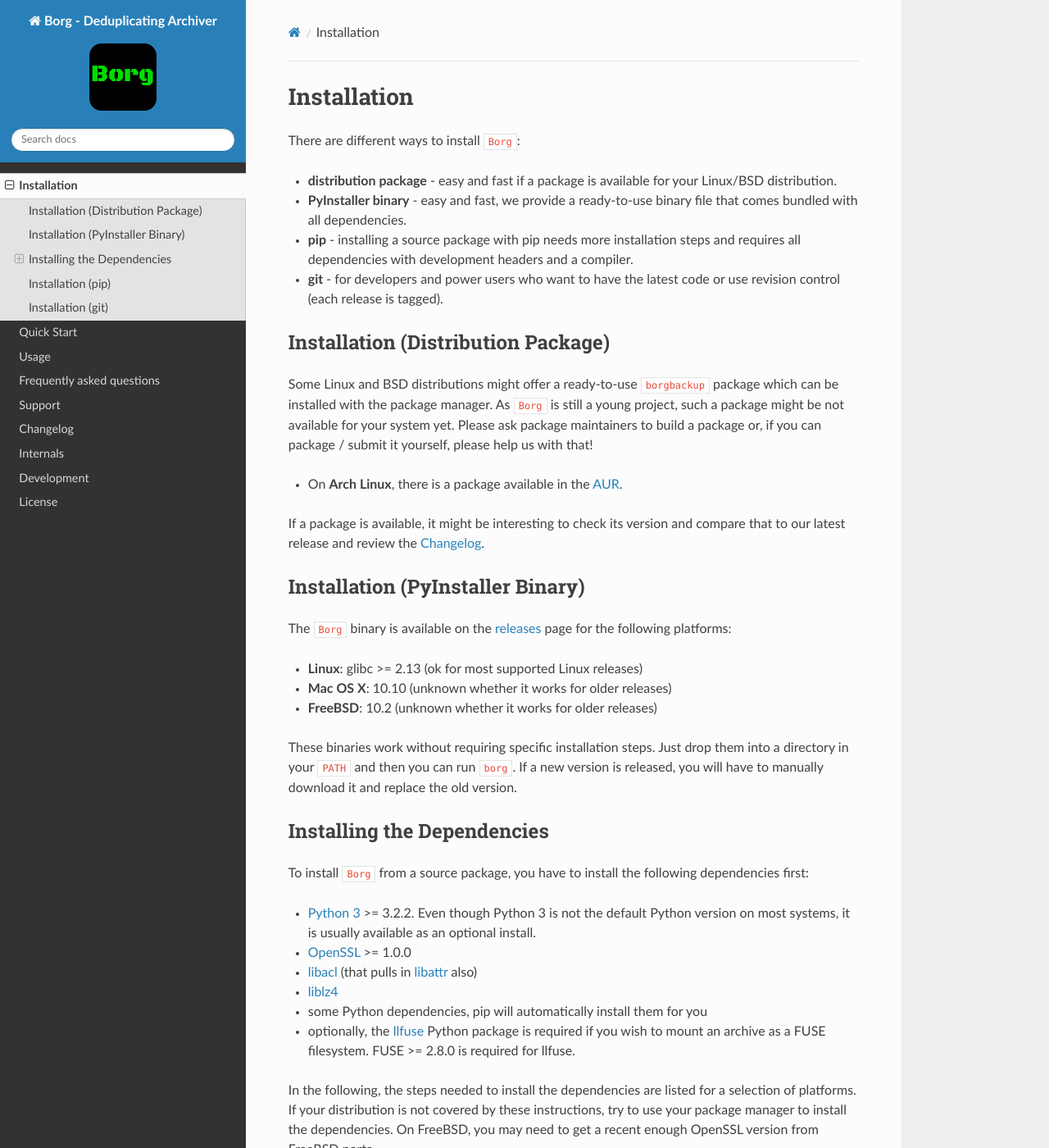
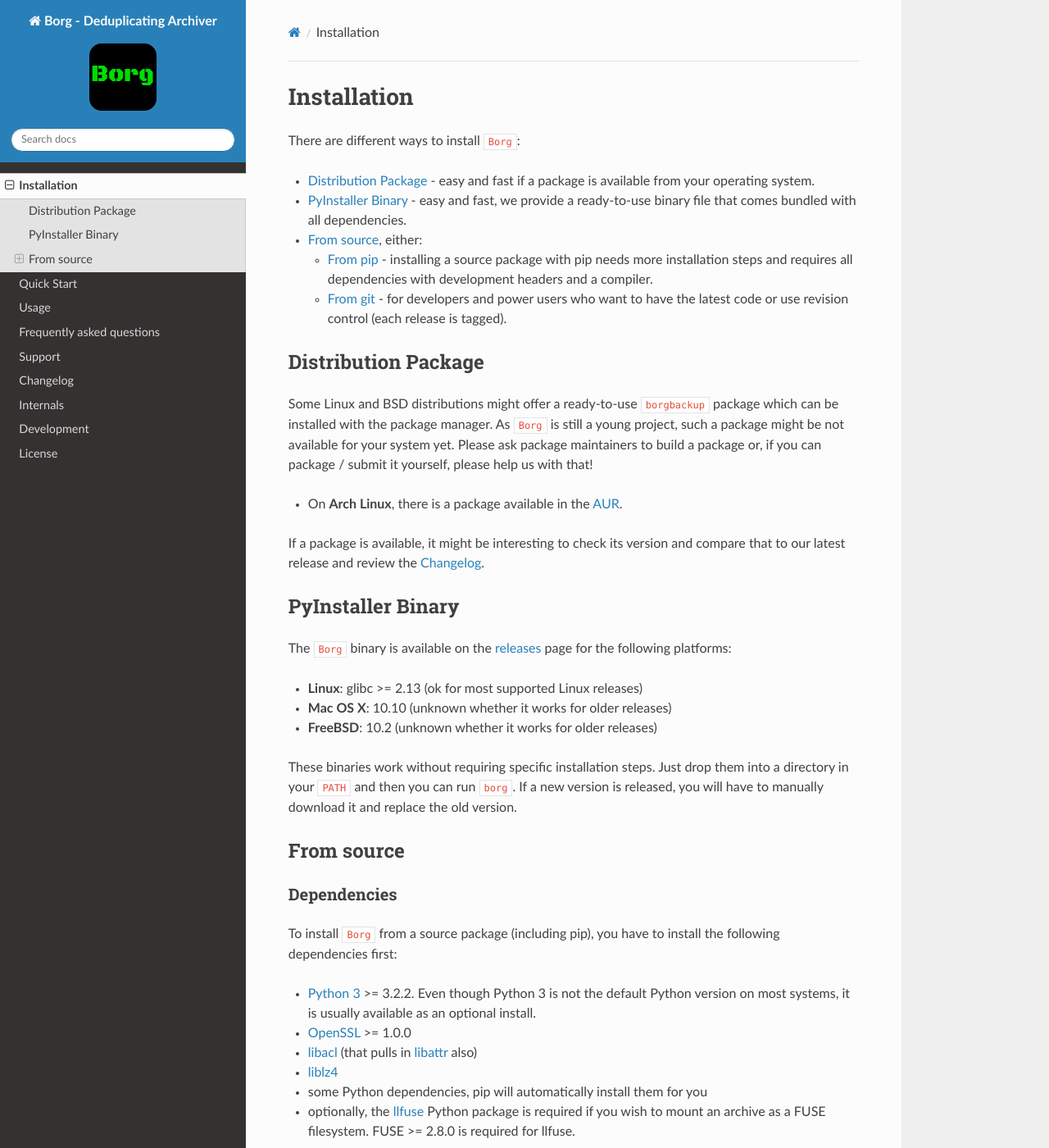
Before and after one commit to borgbackup/borg, a Sphinx documentation site: the page built from docs/installation.rst, in a window 1280 px wide and 1400 px high. Shown: the whole window at 82% size. Built offline with Sphinx 7.4.7 and the Read the Docs theme 2.0.0, drawn with Linux system fonts in a browser that asks for light colours; the version number could not be read and is left out; some of the changed text lies outside the part shown.

Commit message:
restructure install page headings
do not repeat "installation" all the time, and regroup git and pip under "from source"

also link to the sections in the summary

```diff
--- a/docs/installation.rst
+++ b/docs/installation.rst
@@ -6,18 +6,23 @@
 
 There are different ways to install |project_name|:
 
-- **distribution package** - easy and fast if a package is available for your
-  Linux/BSD distribution.
-- **PyInstaller binary** - easy and fast, we provide a ready-to-use binary file
+- :ref:`distribution-package` - easy and fast if a package is
+  available from your operating system.
+- :ref:`pyinstaller-binary` - easy and fast, we provide a ready-to-use binary file
   that comes bundled with all dependencies.
-- **pip** - installing a source package with pip needs more installation steps
-  and requires all dependencies with development headers and a compiler.
-- **git** - for developers and power users who want to have the latest code or
-  use revision control (each release is tagged).
+- :ref:`source-install`, either:
 
+  - :ref:`pip-installation` - installing a source package with pip needs
+    more installation steps and requires all dependencies with
+    development headers and a compiler.
+  - :ref:`git-installation`  - for developers and power users who want to
+    have the latest code or use revision control (each release is
+    tagged).
 
-Installation (Distribution Package)
------------------------------------
+.. _distribution-package:
+
+Distribution Package
+--------------------
 
 Some Linux and BSD distributions might offer a ready-to-use ``borgbackup``
 package which can be installed with the package manager.  As |project_name| is
@@ -32,9 +37,10 @@
 
 .. _AUR: https://aur.archlinux.org/packages/borgbackup/
 
+.. _pyinstaller-binary:
 
-Installation (PyInstaller Binary)
----------------------------------
+PyInstaller Binary
+------------------
 
 The |project_name| binary is available on the releases_ page for the following
 platforms:
@@ -50,10 +56,15 @@
 
 .. _releases: https://github.com/borgbackup/borg/releases
 
-Installing the Dependencies
----------------------------
+.. _source-install:
 
-To install |project_name| from a source package, you have to install the
+From source
+-----------
+
+Dependencies
+~~~~~~~~~~~~
+
+To install |project_name| from a source package (including pip), you have to install the
 following dependencies first:
 
 * `Python 3`_ >= 3.2.2. Even though Python 3 is not the default Python version on
@@ -75,7 +86,7 @@
 under :ref:`pip-installation`.
 
 Debian / Ubuntu
-~~~~~~~~~~~~~~~
++++++++++++++++
 
 Install the dependencies with development headers::
 
@@ -91,7 +102,7 @@
 group, log out and log in again.
 
 Fedora / Korora
-~~~~~~~~~~~~~~~
++++++++++++++++
 
 Install the dependencies with development headers::
 
@@ -103,7 +114,7 @@
 
 
 Mac OS X
-~~~~~~~~
+++++++++
 
 Assuming you have installed homebrew_, the following steps will install all the
 dependencies::
@@ -117,7 +128,7 @@
 .. _pre-release: https://github.com/osxfuse/osxfuse/releases
 
 Cygwin
-~~~~~~
+++++++
 
 .. note::
     Running under Cygwin is experimental and has only been tested with Cygwin
@@ -144,8 +155,8 @@
 
 .. _pip-installation:
 
-Installation (pip)
-------------------
+From pip
+~~~~~~~~
 
 Virtualenv_ can be used to build and install |project_name| without affecting
 the system Python or requiring root access.  Using a virtual environment is
@@ -172,9 +183,10 @@
 
     pip install -U borgbackup
 
+.. _git-installation:
 
-Installation (git)
-------------------
+From git
+~~~~~~~~
 
 This uses latest, unreleased development code from git.
 While we try not to break master, there are no guarantees on anything. ::
```
